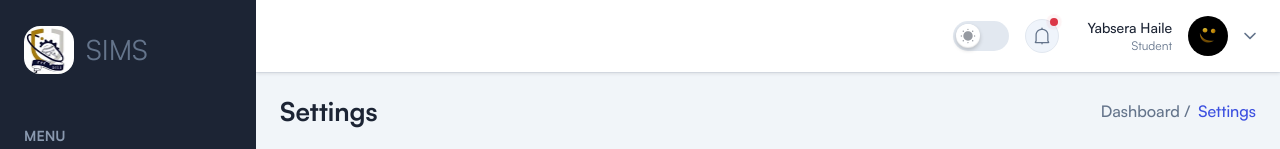
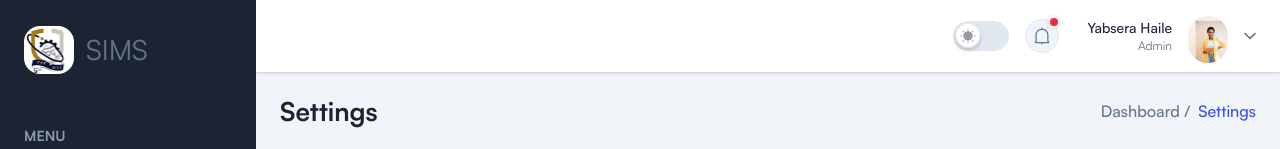
Before and after one commit to AASTU-Team/SIMS, a Next.js app in the folder frontend/: page /profile in a window 1280 px wide. Shown: the top 149 px of the page. Built offline with nearby package versions, Linux system fonts and the light colour scheme.

Commit message:
config update

```diff
--- a/frontend/src/components/SideBar/index.tsx
+++ b/frontend/src/components/SideBar/index.tsx
@@ -4,6 +4,8 @@
 import { usePathname } from "next/navigation";
 import Link from "next/link";
 import Image from "next/image";
+import { useSelector } from "react-redux";
+import { RootState } from "@/state/store";
 
 interface SidebarProps {
   sidebarOpen: boolean;
@@ -57,6 +59,7 @@
     }
   }, [sidebarExpanded]);
 
+  const user = useSelector((state: RootState) => state.user)
   return (
     <aside
       ref={sidebar}
@@ -155,6 +158,8 @@
 
               {/* <!-- Menu Item Student --> */}
               <li>
+{
+                user.role !== "Student" &&
                 <Link
                   href="/students"
                   className={`group relative flex items-center gap-2.5 rounded-sm px-4 py-2 font-medium text-bodydark1 duration-300 ease-in-out hover:bg-graydark dark:hover:bg-meta-4 ${
@@ -192,11 +197,13 @@
                     />
                   </svg>
                   Student Management
-                </Link>
+                </Link>}
               </li>
               {/* <!-- Menu Item Student --> */}
               {/* <!-- Menu Item Staff --> */}
               <li>
+
+{               user.role ==="Admin" &&
                 <Link
                   href="/staffs"
                   className={`group relative flex items-center gap-2.5 rounded-sm px-4 py-2 font-medium text-bodydark1 duration-300 ease-in-out hover:bg-graydark dark:hover:bg-meta-4 ${
@@ -222,7 +229,7 @@
                     />
                   </svg>
                   Staff Management
-                </Link>
+                </Link>}
               </li>
               {/* <!-- Menu Item Staff --> */}
               {/* <!-- Menu Item Calendar --> */}
--- a/frontend/src/state/users/usersSlice.ts
+++ b/frontend/src/state/users/usersSlice.ts
@@ -12,7 +12,7 @@
 const initialState: UserState = {
     name: "Yabsera Haile",
     email: "haileyabsera3@gmail.com",
-    role: "Student",
+    role: "Admin",
     id: "ETS0660/12"
 }
 
```
